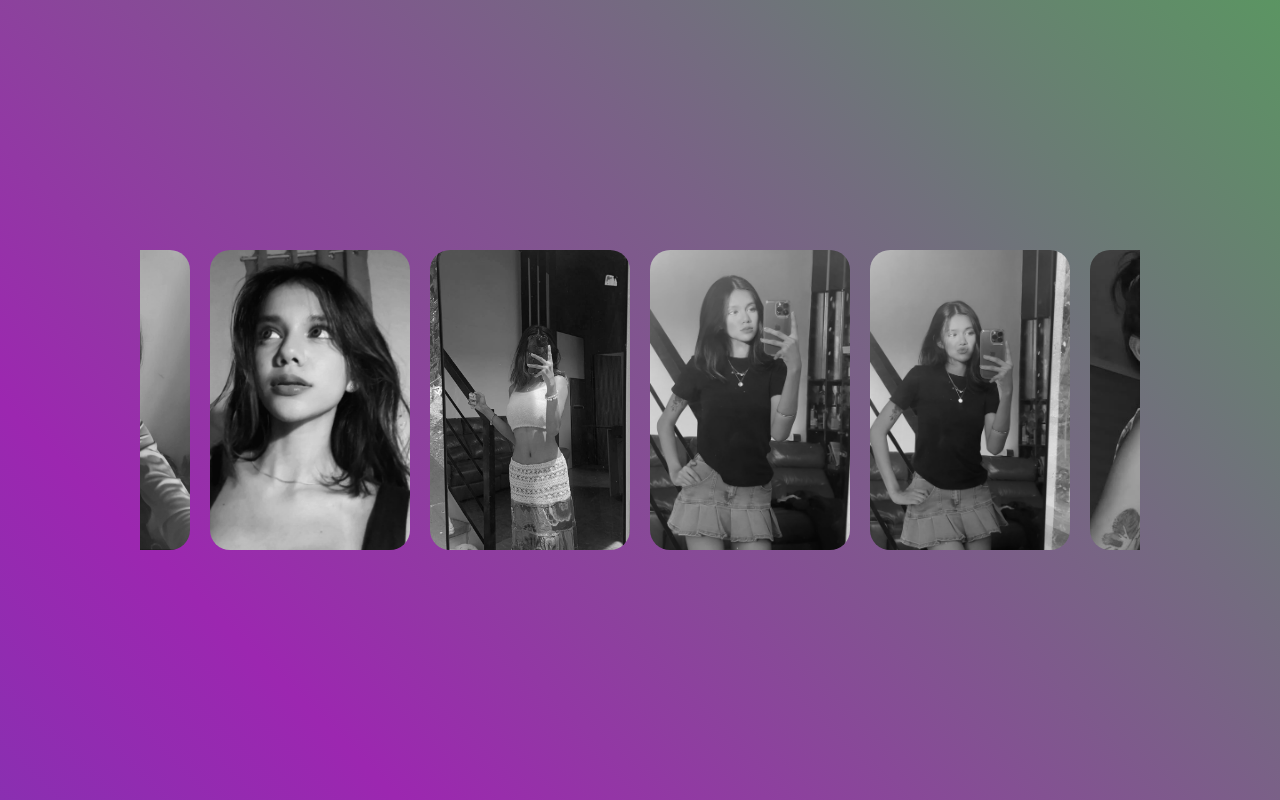
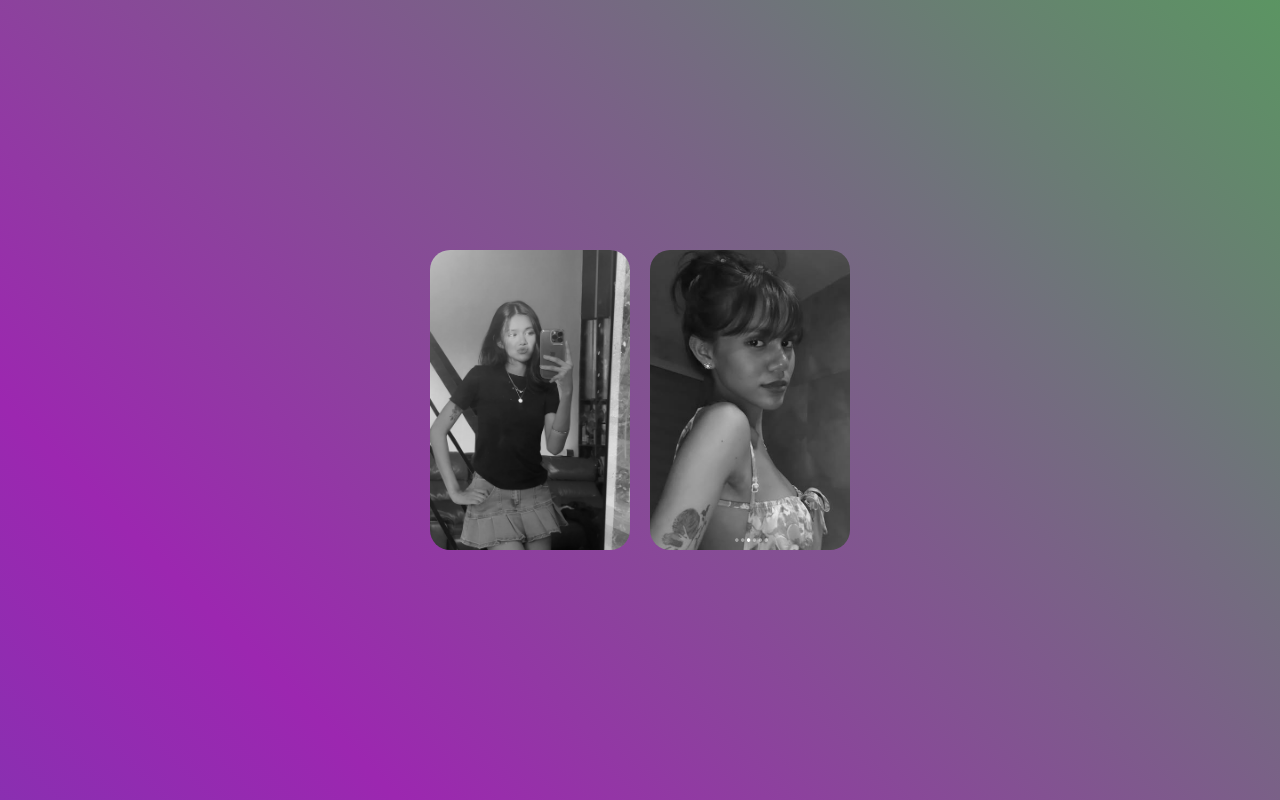
Before and after one commit to LonelyEmo420/seya, a plain HTML site: page index.html in a window 1280 px wide. Drawn offline with Linux system fonts and the light colour scheme.

Commit message:
Update index.html

```diff
--- a/index.html
+++ b/index.html
@@ -88,10 +88,6 @@
 <body>
     <div class="carousel">
         <div class="carousel-images">
-            <img src="4.jpg" alt="Slide 4" data-video="video4.mp4">
-            <img src="5.jpg" alt="Slide 5" data-video="video5.mp4">
-            <img src="6.jpg" alt="Slide 6" data-video="video6.mp4">
-            <img src="7.jpg" alt="Slide 7" data-video="video7.mp4">
             <img src="8.jpg" alt="Slide 8" data-video="video8.mp4">
             <img src="08.png" alt="Slide 9" data-video="video9.mp4">
         </div>
```
